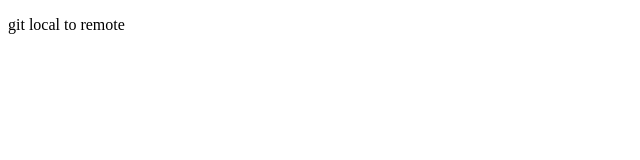
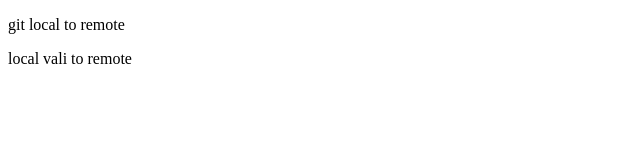
Before and after one commit to Rl-Sanjay/localvalirepo, a plain HTML site: page index.html in a window 1280 px wide. Shown: the whole page, without its empty margins (0-640 px from the left). Drawn offline with Linux system fonts and the light colour scheme.

Commit message:
Update index.html
add one para

```diff
--- a/index.html
+++ b/index.html
@@ -7,6 +7,8 @@
 </head>
 <body>
     <p>git local to remote </p>
+    <p>local vali to remote  </p>
+
 
 </body>
 </html>
```
